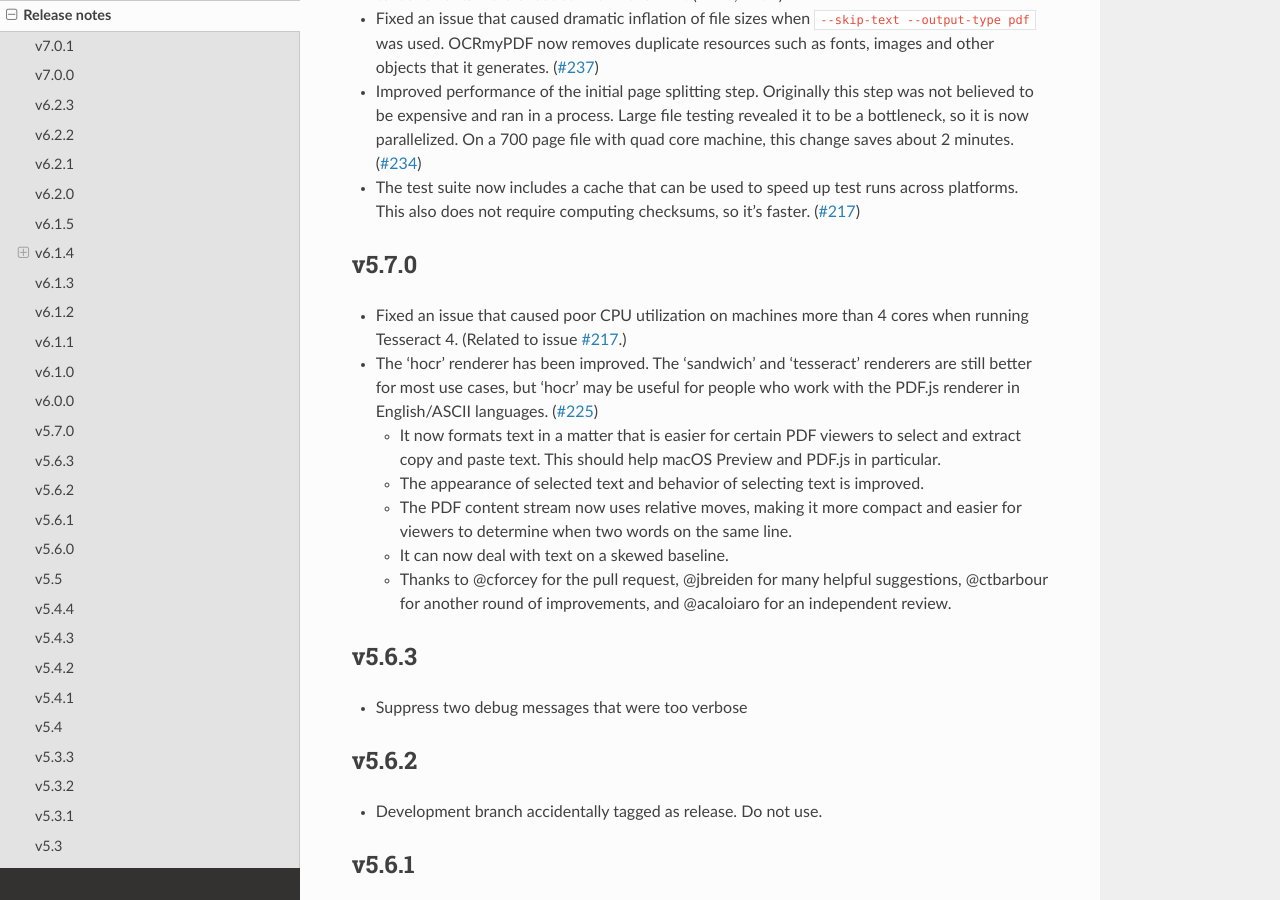
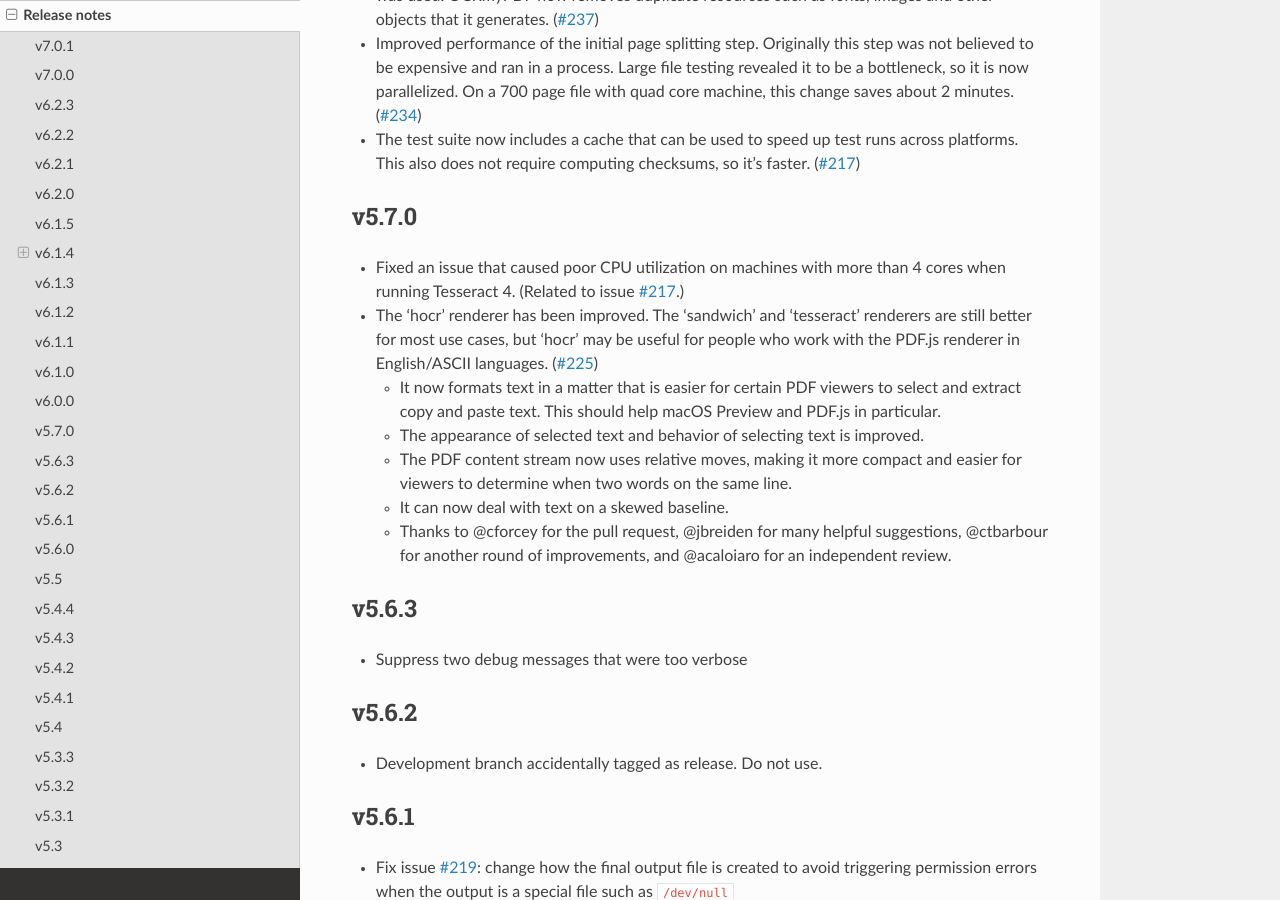
Before and after one commit to Felix-Brandstetter/Projektpraktikum-Realisierung-innovativer-Dienste, a Sphinx documentation site: the page built from docs/release_notes.rst, in a window 1280 px wide and 900 px high, scrolled down 4382 px. Built offline with Sphinx 7.4.7 and the Read the Docs theme 2.0.0, drawn with Linux system fonts in a browser that asks for light colours; pages that are not in the unit, such as notebooks, are missing from menus; the version number is read from the project's files by our own code.

Commit message:
Fix release notes typos

```diff
--- a/docs/release_notes.rst
+++ b/docs/release_notes.rst
@@ -57,8 +57,7 @@
 
     +   ``PyMuPDF``
 
--   The ``sandwich`` PDF renderer can be used with all supported versions of Tesseract, including that those prior to v3.05 which don't support
-``-c textonly``. (Tesseract v4.0.0 is recommended and more efficient.)
+-   The ``sandwich`` PDF renderer can be used with all supported versions of Tesseract, including that those prior to v3.05 which don't support ``-c textonly``. (Tesseract v4.0.0 is recommended and more efficient.)
 
 -   ``--pdf-renderer auto`` option and the diagnostics used to select a PDF renderer now work better with old versions, but may make different decisions than past versions.
 
@@ -197,7 +196,7 @@
 v5.7.0
 ------
 
--   Fixed an issue that caused poor CPU utilization on machines more than 4 cores when running Tesseract 4. (Related to issue `#217 <https://github.com/jbarlow83/OCRmyPDF/issues/217>`_.)
+-   Fixed an issue that caused poor CPU utilization on machines with more than 4 cores when running Tesseract 4. (Related to issue `#217 <https://github.com/jbarlow83/OCRmyPDF/issues/217>`_.)
 
 -   The 'hocr' renderer has been improved. The 'sandwich' and 'tesseract' renderers are still better for most use cases, but 'hocr' may be useful for people who work with the PDF.js renderer in English/ASCII languages. (`#225 <https://github.com/jbarlow83/OCRmyPDF/issues/225>`_)
 
```
